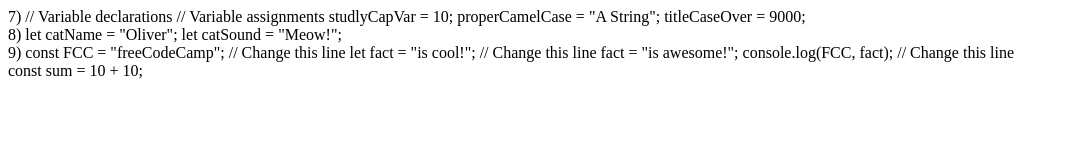
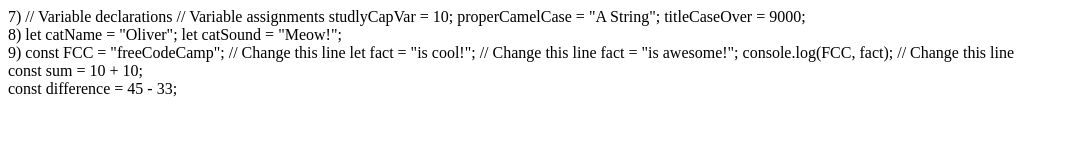
Before and after one commit to OlegDragun/codewars, a plain HTML site: page index.html in a window 1280 px wide. Shown: the whole page, without its empty margins (0-1069 px from the left). Drawn offline with Linux system fonts and the light colour scheme.

Commit message:
feat: 11 task

```diff
--- a/index.html
+++ b/index.html
@@ -28,5 +28,8 @@
     <div>
         const sum = 10 + 10;
     </div>
+    <div>
+        const difference = 45 - 33;
+    </div>
 </body>
 </html>
```
